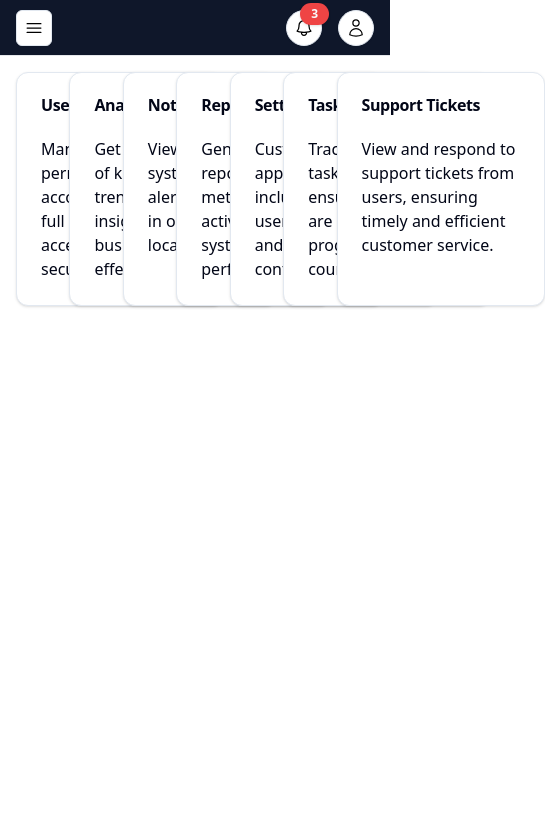
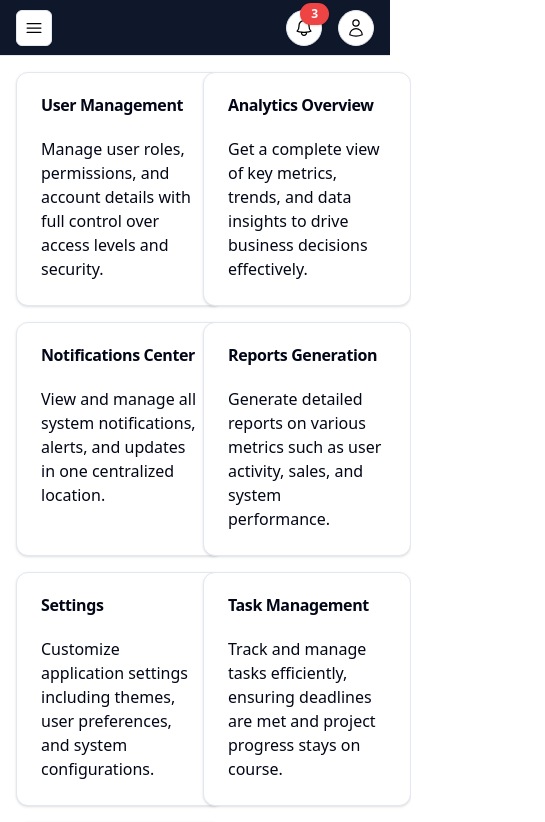
Before and after one commit to hakanurtimur/qms_front, a Next.js app: page /user in a window 390 px wide. Shown: the top 822 px of the page, 545 px wide, since content can reach past the window. Built offline with nearby package versions, Linux system fonts and the light colour scheme.

Commit message:
Refactor Grid

```diff
--- a/src/app/(app)/user/layout.tsx
+++ b/src/app/(app)/user/layout.tsx
@@ -12,7 +12,7 @@ export default function Layout({ children }: Props) {
   return (
     <DashboardLayout open={open} onSetOpen={setOpen} navItems={userNavItems}>
       <div
-        className={`animate-slide-in-from-left grid ${open ? "grid-cols-6" : "grid-cols-7"} gap-4 transition-all duration-500`}
+        className={`animate-slide-in-from-left grid ${open ? "xl:grid-cols-6" : "xl:grid-cols-7"} md:grid-cols-4 sm:grid-cols-3 grid-cols-2 gap-4 transition-all duration-500`}
       >
         {children}
       </div>
--- a/src/components/ui/Logo.tsx
+++ b/src/components/ui/Logo.tsx
@@ -2,7 +2,7 @@ interface Props {
   className?: string;
 }
 
-const Logo = ({ className }: { className?: string }) => {
+const Logo = ({ className }: Props) => {
   return (
     <div className={"font-semibold text-3xl text-primary-900 " + className}>
       QMS
```
